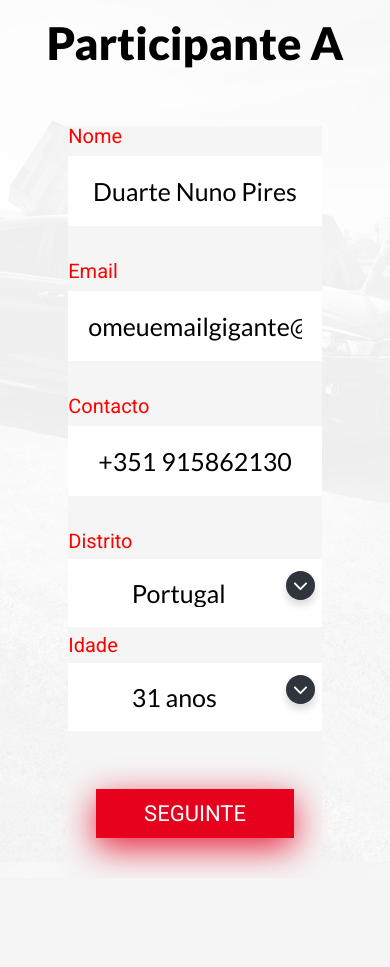
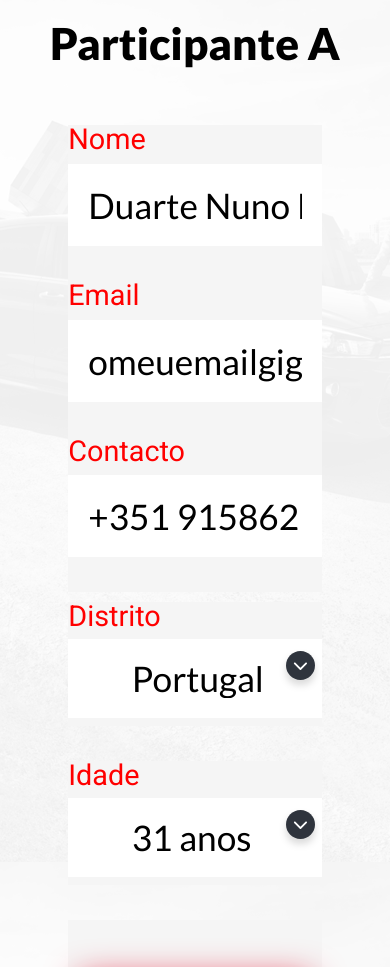
Before and after one commit to Festevestrindade/kia-inputs, a plain HTML site: page index.html in a window 390 px wide. Shown: the part 94-1061 px from the top of the page. Before the commit the page ends 972 px from the top, so only its background shows below. Drawn offline with Linux system fonts and the light colour scheme.

Commit message:
Change font size to (em) media queries

```diff
--- a/assets/main.css
+++ b/assets/main.css
@@ -27,7 +27,7 @@ h1{
 margin-top: 20px;
 margin-bottom: 60px;
 text-align: center;
-font-size: 45px;
+font-size: 2.75em;
 font-weight: 900;
 font-family: Lato, sans-serif;
 }
@@ -39,7 +39,7 @@ margin: 0 auto;
 label {
 text-align: left;
 display: block;
-font-size: 20px;
+font-size: 1.8em;
 color: red;
 font-family: Roboto, sans-serif;
 
@@ -51,7 +51,7 @@ width: 100%;
 border: none;
 box-sizing: border-box;
 text-align: center;
-font-size: 25px;
+font-size: 2.2em;
 font-family: Lato, sans-serif;
 }
 
@@ -71,7 +71,7 @@ padding: 20px 20px;
 padding-left: 25%;
 border: none;
 box-sizing: border-box;
-font-size: 25px;
+font-size: 2.2em;
 font-family: Lato, sans-serif;
 background-color: white;
 }
@@ -83,7 +83,7 @@ padding: 12px 48px;
 border: none;
 text-decoration: none;
 cursor: pointer;
-font-size: 22px;
+font-size: 1.8em;
 font-family: Roboto, sans-serif;
 color: white;
 background-color: #e6011d;
@@ -108,11 +108,13 @@ box-shadow: 0 10px 35px #e6233d;
 @media all and (max-width: 699px){
   .div-distrito {
   width: 100%;
+  margin:10px 0 35px 0;
   display: block;
 }
 
 .div-idade {
 	width: 100%;
+	margin:10px 0 35px 0;
   display: block;
 }
 }
```
